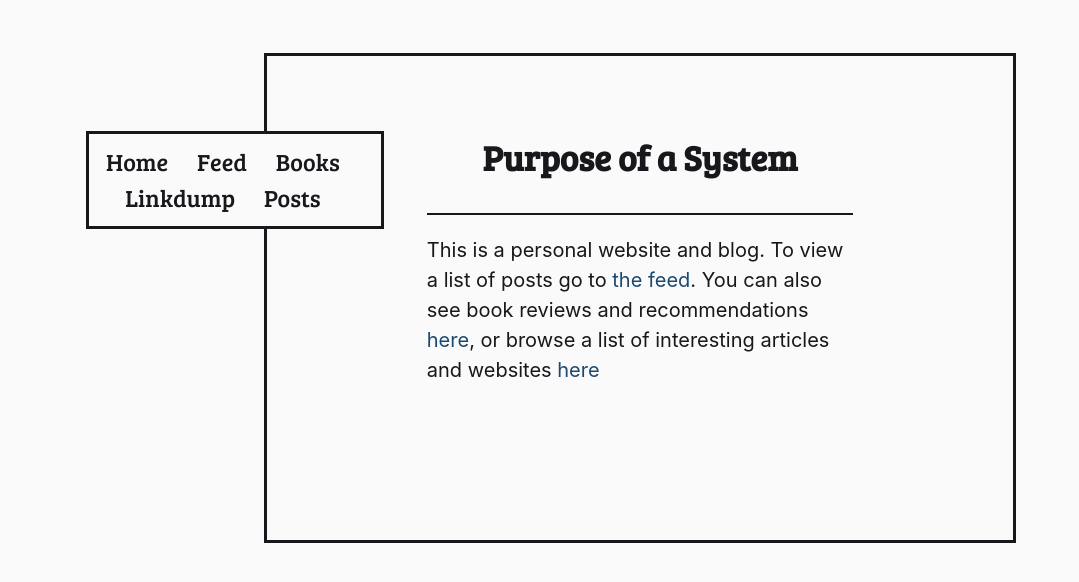
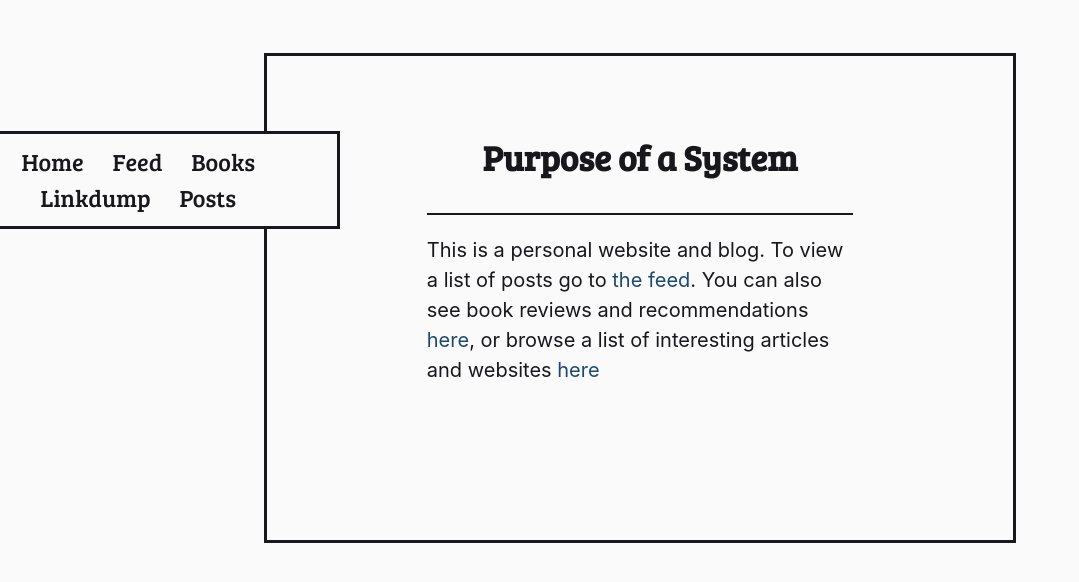
Before and after one commit to jonesethan883/jonesethan883.github.io, a Jekyll site: the page built from pages/index.md, in a window 1280 px wide. Shown: the top 582 px of the page, without its empty margins (0-1079 px from the left). Built offline with Jekyll 4.4.1, drawn with Linux system fonts in a browser that asks for light colours; some web fonts are replaced.

Commit message:
made margin note size absolute

```diff
--- a/_layouts/Post.html
+++ b/_layouts/Post.html
@@ -155,10 +155,10 @@
             <!--- CASE 4 :  Blog Listing page -->
 
             {%- if page.permalink == "/posts" -%}
-                <div class="column is-three-fifths">
-                    <h1>{{page.title}}</h1>
+                <div class="column is-half">
                     {%- include Header.html -%}
                     <div class="block">
+                    <h1>{{page.title}}</h1>
                         {% for item in site.posts %}
                             <div class="block note-cards">
                                 <div class="box-feed" data-url="{{site.url}}{{item.url}}">
@@ -182,6 +182,7 @@
 
             {%- if page.permalink == "/notes" -%}
                 <div class="column is-half">
+                    {%- include Header.html -%}
                     {%- include FeedContent.html -%}
                     {%- include Feed.html -%}
                     {%- include Footer.html -%}
@@ -192,6 +193,7 @@
 
             {%- if page.permalink == "/books" -%}
                 <div class="column is-half">
+                    {%- include Header.html -%}
                     {%- include BooklistContent.html -%}
                     {%- include Booklist.html -%}
                     {%- include Footer.html -%}
--- a/assets/css/style.css
+++ b/assets/css/style.css
@@ -1022,8 +1022,8 @@ hr {
     clear: left;
     font-family:  var(--secondary-font-family) !important;
     font-size: 14px;
-    margin-left: -80%;
-    width: 70%;
+    margin-left: -466px;
+    width: 379px;
     margin-top: 0;
     margin-bottom: 0;
     vertical-align: baseline;
```
Also changed, not shown: 2 other files.
